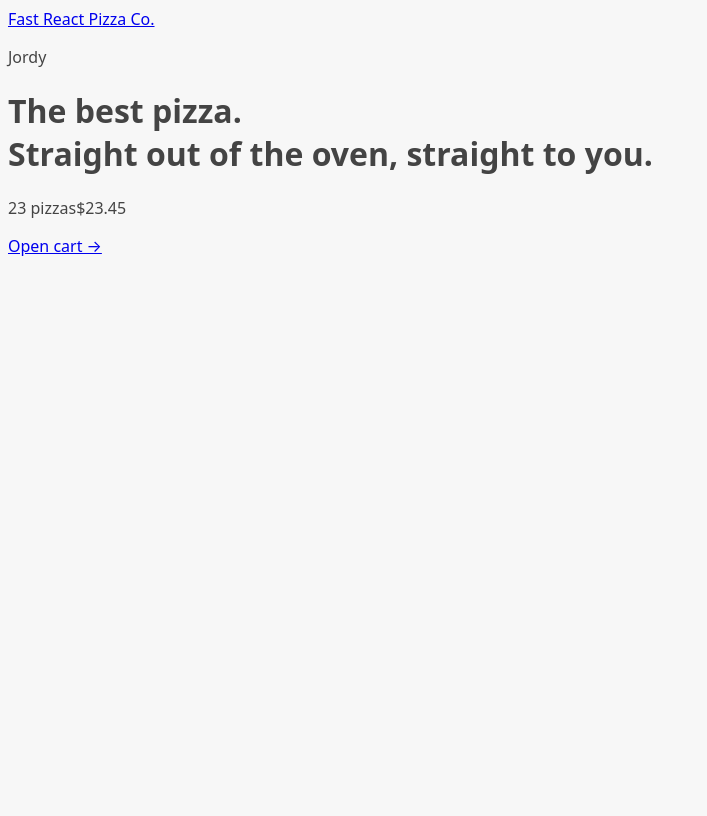
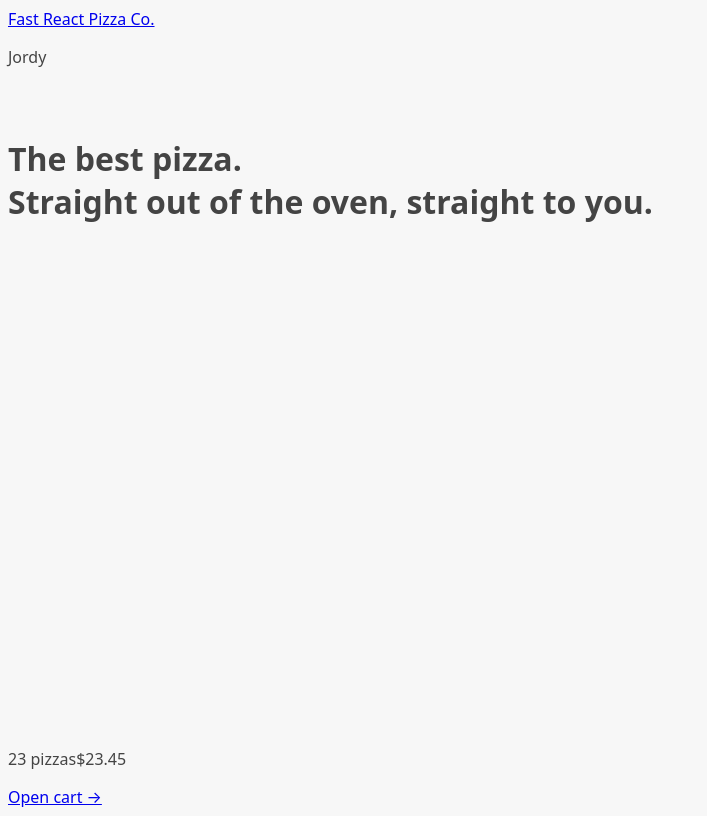
Before and after one commit to codejordy25/fast-react-pizza, a React (Vite) app: page / in a window 1280 px wide. Shown: the whole page, without its empty margins (0-707 px from the left). Built offline with nearby package versions, Linux system fonts and the light colour scheme.

Commit message:
289Handling Errors a Laoding Indicateur

```diff
--- a/src/ui/AppLayout.jsx
+++ b/src/ui/AppLayout.jsx
@@ -1,10 +1,15 @@
 import Header from "./Header.jsx";
 import CartOverview from "../features/cart/CartOverview.jsx";
-import { Outlet } from "react-router-dom";
+import { Outlet, useNavigation } from "react-router-dom";
+import Loader from "./Loader.jsx";
 
 function AppLayout() {
+  const navigation = useNavigation();
+  const isLoading = navigation.state === "loading";
+
   return (
-    <div>
+    <div className="layout">
+      {isLoading && <Loader />}
       <Header />
       <main>
         <Outlet />
--- /dev/null
+++ b/src/ui/Loader.jsx
@@ -0,0 +1,5 @@
+function Loader() {
+  return <div className="loader"></div>;
+}
+
+export default Loader;
```
